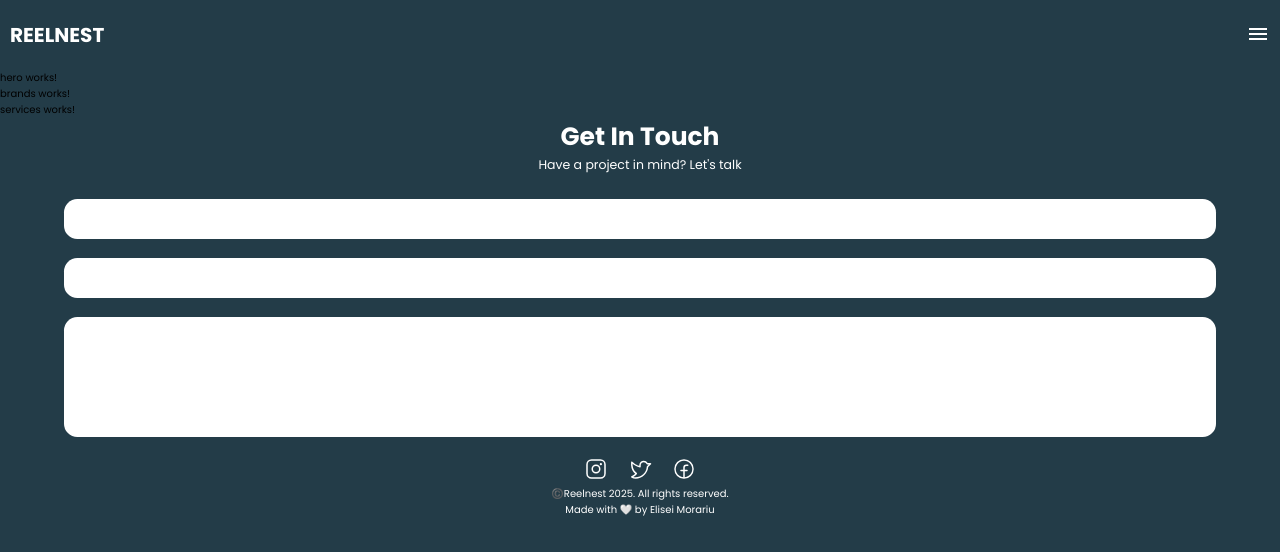
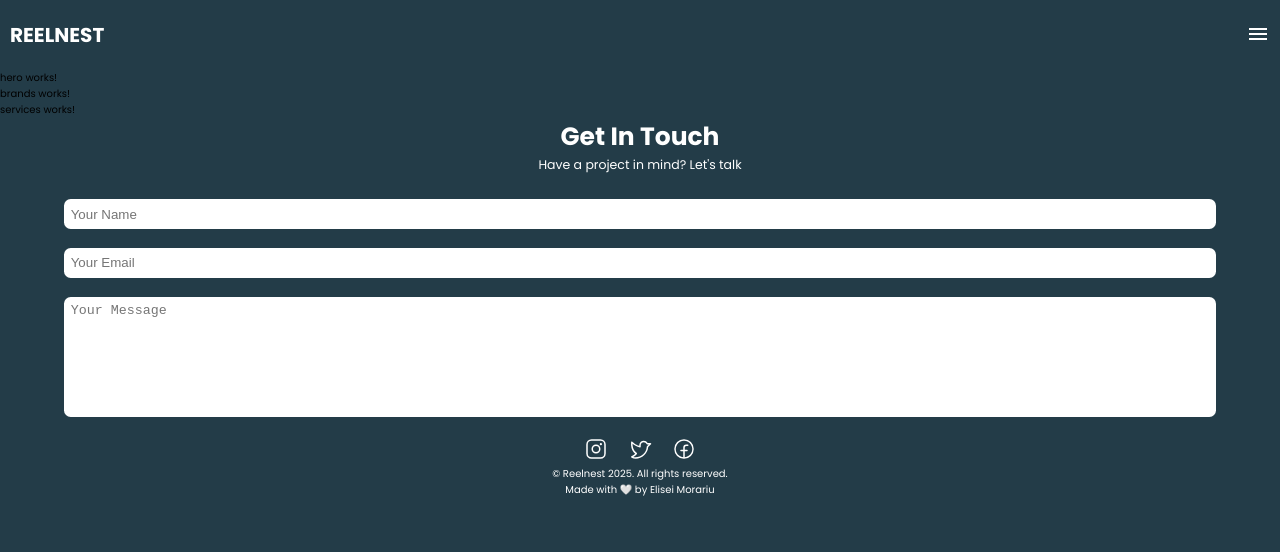
Before and after one commit to eli10es/ReelNest, an Angular app in the folder Reelnest/: page / in a window 1280 px wide. Shown: the top 552 px of the page. Built offline with nearby package versions, Linux system fonts and the light colour scheme.

Commit message:
fixed copyright icon and contact form

```diff
--- a/Reelnest/src/app/contact/contact.component.css
+++ b/Reelnest/src/app/contact/contact.component.css
@@ -19,11 +19,17 @@
 input,
 textarea {
   width: 90%;
-  border-radius: 1em;
+  padding: 0.5em;
+  border-radius: 0.5em;
   border: none;
-  height: 3em;
+  height: 2.25em;
 }
 textarea {
   resize: none;
   height: 15vh;
 }
+
+input:focus,
+textarea:focus {
+  outline: none;
+}
--- a/Reelnest/src/app/contact/contact.component.html
+++ b/Reelnest/src/app/contact/contact.component.html
@@ -4,7 +4,7 @@
     <p>Have a project in mind? Let's talk</p>
   </div>
 
-  <input type="text" />
-  <input type="text" />
-  <textarea name="" id=""> </textarea>
+  <input type="text" placeholder="Your Name" />
+  <input type="text" placeholder="Your Email" />
+  <textarea placeholder="Your Message" name="" id=""></textarea>
 </div>
--- a/Reelnest/src/app/footer/footer.component.html
+++ b/Reelnest/src/app/footer/footer.component.html
@@ -40,6 +40,6 @@
       </svg>
     </a>
   </div>
-  <p class="link-icons">©️Reelnest 2025. All rights reserved.</p>
+  <p class="link-icons">&copy; Reelnest 2025. All rights reserved.</p>
   <p class="link-icons">Made with 🤍 by Elisei Morariu</p>
 </div>
```
